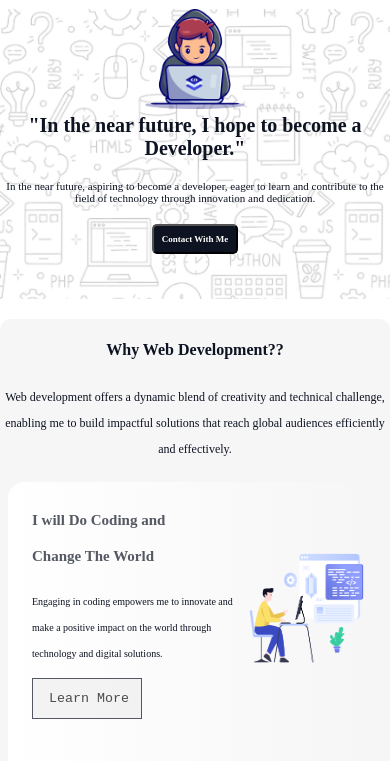
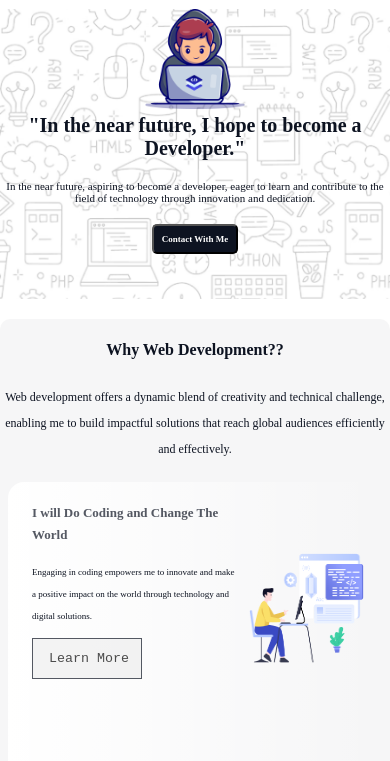
Before and after one commit to Tonmoy-1/resposnsive-1, a plain HTML site: page index.html in a window 390 px wide. Shown: the part 83-844 px from the top of the page. Drawn offline with Linux system fonts and the light colour scheme; a web font is replaced by a local one.

Commit message:
css changing

```diff
--- a/index.html
+++ b/index.html
@@ -53,7 +53,7 @@
         <div class="why-dev-items">
           <div class="item">
             <div class="item-1">
-              <h1>I will Do Coding and <br/>Change The World</h1>
+              <h1>I will Do Coding and Change The World</h1>
               <p>
                 Engaging in coding empowers me to innovate and make a positive
                 impact on the world through technology and digital solutions.
--- a/mobile.css
+++ b/mobile.css
@@ -128,18 +128,20 @@
 .item-1 h1 {
   color: rgba(13, 19, 33, 0.7);
   font-family: Azeret Mono;
-  font-size: 15px;
+  font-size: 13px;
   text-align: left;
   margin-top: 10px;
+  line-height: 22px;
 }
 
 
 .item-1 P {
   color: rgb(13, 19, 33);
   font-family: Azeret Mono;
-  font-size: 10px;
+  font-size: 9px;
   text-align: left;
   margin-bottom: 11px;
+  line-height: 22px;
 }
 .items2 {
   background: linear-gradient(
```
